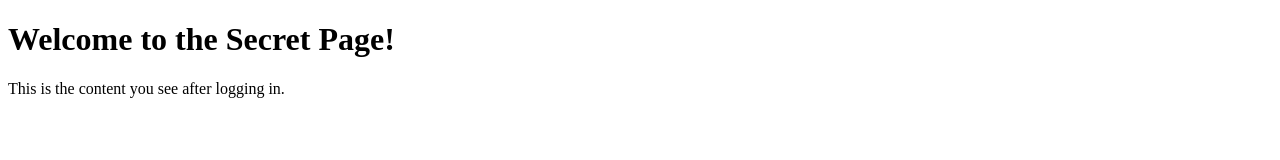
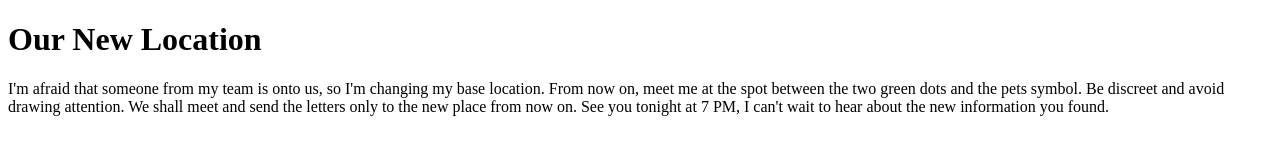
Before and after one commit to Lior2202/SweetRecipes, a plain HTML site: page secret.html in a window 1280 px wide. Drawn offline with Linux system fonts and the light colour scheme.

Commit message:
Add files via upload

```diff
--- a/secret.html
+++ b/secret.html
@@ -6,7 +6,11 @@
     <title>Secret Page</title>
 </head>
 <body>
-    <h1>Welcome to the Secret Page!</h1>
-    <p>This is the content you see after logging in.</p>
+    <h1>Our New Location</h1>
+    <p>I'm afraid that someone from my team is onto us, so I'm changing my base location. From now on, meet me at the spot between the two green dots and the pets symbol.
+Be discreet and avoid drawing attention.
+We shall meet and send the letters only to the new place from now on.
+See you tonight at 7 PM, I can't wait to hear about the new information you found.
+</p>
 </body>
 </html>
```
Also changed, not shown: index.html (+5 -5 lines).
